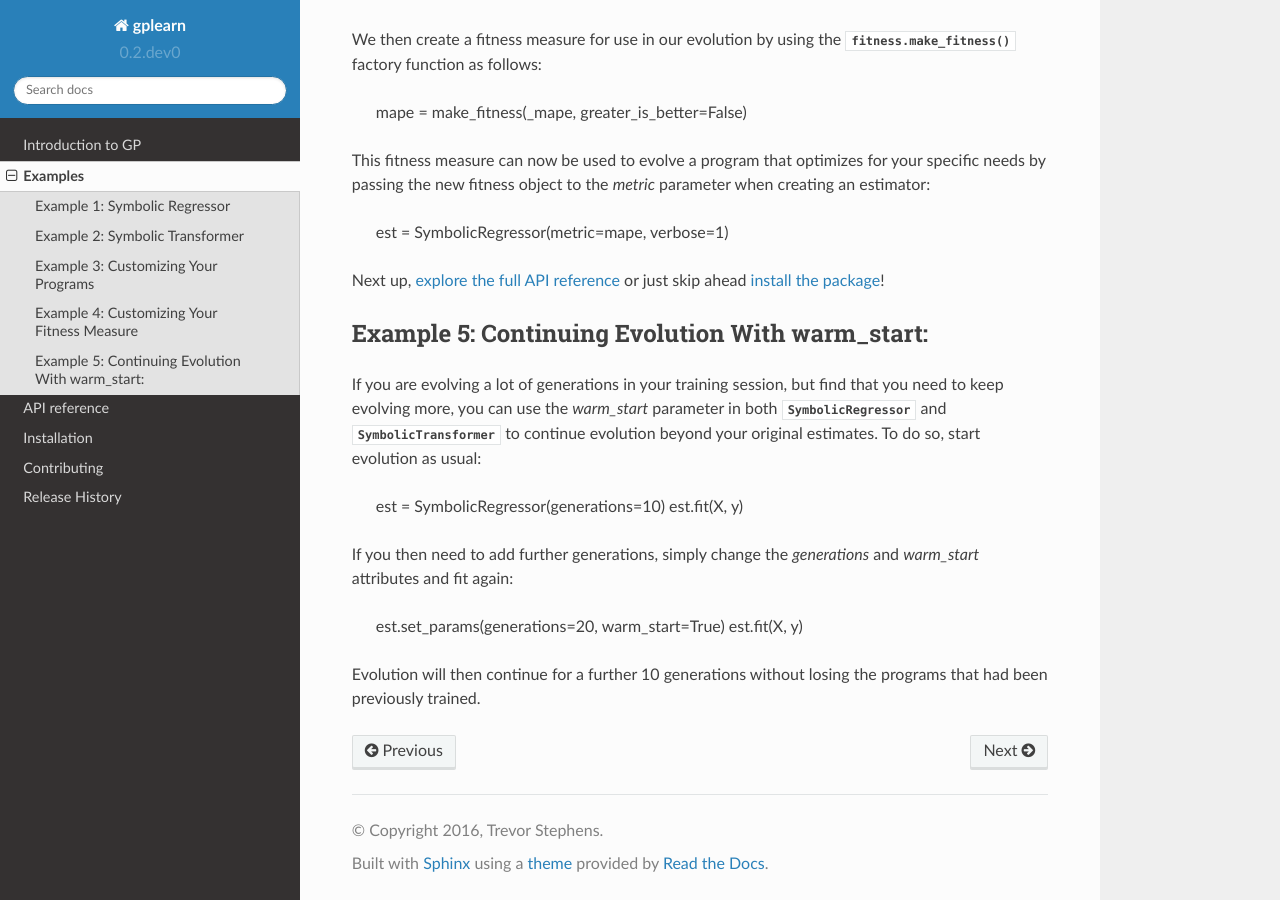
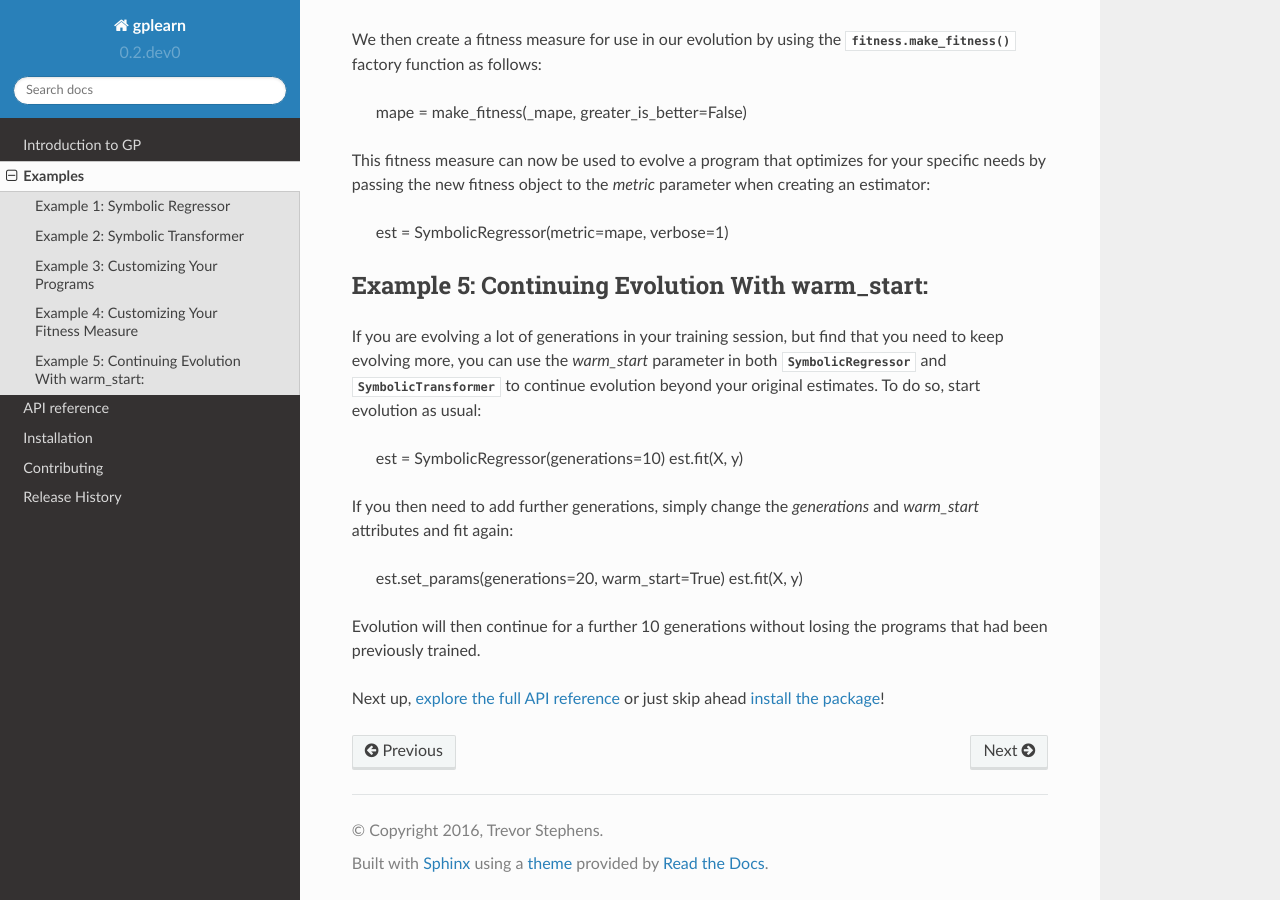
Before and after one commit to trevorstephens/gplearn, a Sphinx documentation site: the page built from doc/examples.rst, in a window 1280 px wide and 900 px high, scrolled down 7776 px. Built offline with Sphinx 7.4.7 and the Read the Docs theme 2.0.0, drawn with Linux system fonts in a browser that asks for light colours; some of the changed lines change nothing that is shown.

Commit message:
fix docs

```diff
--- a/doc/examples.rst
+++ b/doc/examples.rst
@@ -318,9 +318,6 @@ when creating an estimator:
 
     est = SymbolicRegressor(metric=mape, verbose=1)
 
-Next up, :ref:`explore the full API reference <reference>` or just skip ahead
-:ref:`install the package <installation>`!
-
 .. currentmodule:: gplearn.genetic
 
 Example 5: Continuing Evolution With warm_start:
@@ -342,3 +339,6 @@ and `warm_start` attributes and fit again:
 
 Evolution will then continue for a further 10 generations without losing the
 programs that had been previously trained.
+
+Next up, :ref:`explore the full API reference <reference>` or just skip ahead
+:ref:`install the package <installation>`!
```
